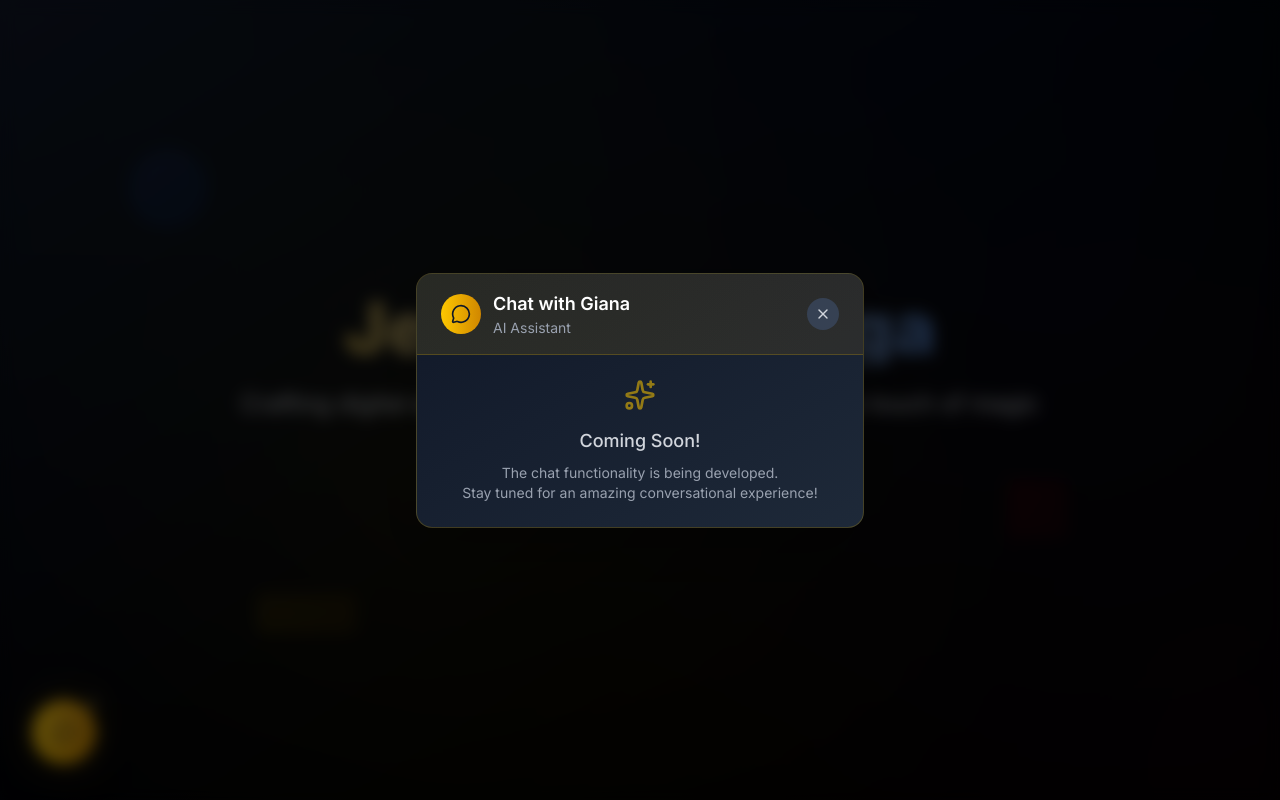
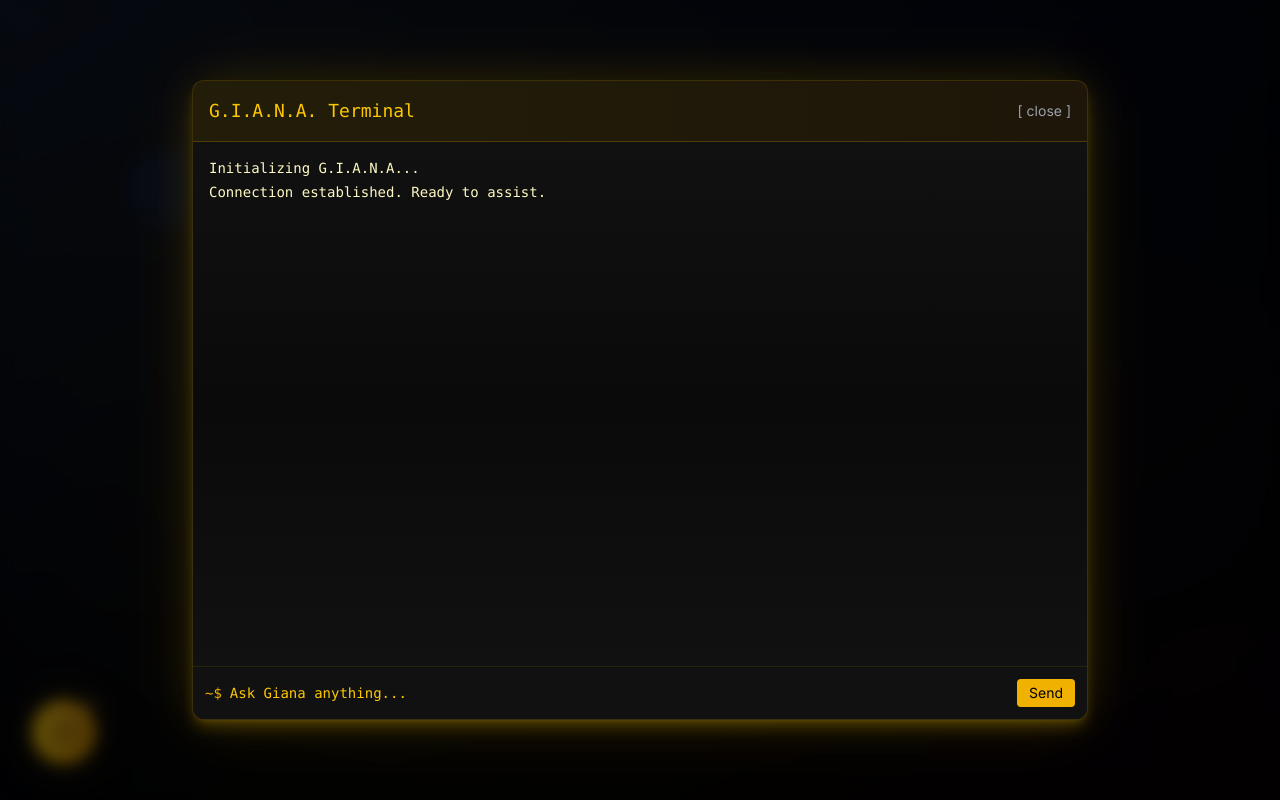
Before and after one commit to pacc-jean/portfolio-jealc, a Next.js app in the folder jealc/: page / in a window 1280 px wide. Both pictures are taken after a click on the button 64 px from the left and 732 px from the top of the page. Shown: the top 800 px of the page. Built offline with nearby package versions, Linux system fonts and the light colour scheme.

Commit message:
chat box terminal modal

```diff
--- a/jealc/src/app/components/GianaChatButton.tsx
+++ b/jealc/src/app/components/GianaChatButton.tsx
@@ -1,7 +1,11 @@
 'use client';
 
 import React, { useState, useEffect } from 'react';
-import { MessageCircle, X, Sparkles } from 'lucide-react';
+import { MessageCircle, Sparkles } from 'lucide-react';
+import dynamic from 'next/dynamic';
+
+// Dynamically import the terminal
+const GianaTerminal = dynamic(() => import('./GianaTerminal'), { ssr: false });
 
 const GianaChatButton: React.FC = () => {
   const [isHovered, setIsHovered] = useState(false);
@@ -9,11 +13,8 @@ const GianaChatButton: React.FC = () => {
   const [showPulse, setShowPulse] = useState(true);
   const [isModalOpen, setIsModalOpen] = useState(false);
 
-  // Hide pulse after initial attention-grabbing period
   useEffect(() => {
-    const timer = setTimeout(() => {
-      setShowPulse(false);
-    }, 8000);
+    const timer = setTimeout(() => setShowPulse(false), 8000);
     return () => clearTimeout(timer);
   }, []);
 
@@ -22,29 +23,22 @@ const GianaChatButton: React.FC = () => {
     setShowPulse(false);
   };
 
-  const handleClose = () => {
-    setIsModalOpen(false);
-  };
-
   return (
     <>
       {/* Floating Chat Button */}
       <div className="fixed bottom-8 left-8 z-50">
-        {/* Pulse Ring Animation */}
         {showPulse && (
           <div className="absolute inset-0 animate-ping">
             <div className="w-16 h-16 rounded-full bg-gradient-to-r from-yellow-400 to-yellow-600 opacity-30"></div>
           </div>
         )}
 
-        {/* Glow Effect */}
         <div
           className={`absolute inset-0 rounded-full bg-gradient-to-r from-yellow-400 to-yellow-600 opacity-20 blur-xl transition-all duration-300 ${
             isHovered ? 'opacity-40 scale-110' : ''
           }`}
         ></div>
 
-        {/* Main Button */}
         <button
           onClick={handleClick}
           onMouseEnter={() => setIsHovered(true)}
@@ -66,27 +60,19 @@ const GianaChatButton: React.FC = () => {
           `}
           aria-label="Open chat"
         >
-          {/* Background Pattern */}
           <div className="absolute inset-0 rounded-full bg-gradient-to-br from-white/10 to-transparent"></div>
 
-          {/* Icon Container */}
           <div className="absolute inset-0 flex items-center justify-center">
             <MessageCircle
               size={24}
-              className={`
-                text-gray-900 transition-all duration-300
-                ${isHovered ? 'scale-110' : ''}
-                ${isPressed ? 'scale-90' : ''}
-              `}
+              className={`text-gray-900 transition-all duration-300 ${
+                isHovered ? 'scale-110' : ''
+              } ${isPressed ? 'scale-90' : ''}`}
             />
           </div>
 
-          {/* Sparkle Effect */}
           <div className={`absolute -top-1 -right-1 transition-all duration-300 ${isHovered ? 'scale-110 rotate-12' : 'scale-100'}`}>
-            <Sparkles
-              size={12}
-              className="text-yellow-200 animate-pulse"
-            />
+            <Sparkles size={12} className="text-yellow-200 animate-pulse" />
           </div>
         </button>
 
@@ -108,43 +94,9 @@ const GianaChatButton: React.FC = () => {
 
       {/* Modal Overlay */}
       {isModalOpen && (
-        <div className="fixed inset-0 bg-black/60 backdrop-blur-sm z-50 flex items-center justify-center p-4">
-          <div className="bg-gradient-to-br from-gray-900 to-gray-800 rounded-2xl border border-yellow-400/20 shadow-2xl max-w-md w-full mx-4 overflow-hidden">
-            {/* Modal Header */}
-            <div className="bg-gradient-to-r from-yellow-400/10 to-yellow-600/10 px-6 py-4 border-b border-yellow-400/20">
-              <div className="flex items-center justify-between">
-                <div className="flex items-center gap-3">
-                  <div className="w-10 h-10 rounded-full bg-gradient-to-r from-yellow-400 to-yellow-600 flex items-center justify-center">
-                    <MessageCircle size={20} className="text-gray-900" />
-                  </div>
-                  <div>
-                    <h3 className="text-lg font-semibold text-white">Chat with Giana</h3>
-                    <p className="text-sm text-gray-400">AI Assistant</p>
-                  </div>
-                </div>
-                <button
-                  onClick={handleClose}
-                  className="w-8 h-8 rounded-full bg-gray-700 hover:bg-gray-600 flex items-center justify-center transition-colors duration-200"
-                >
-                  <X size={16} className="text-gray-300" />
-                </button>
-              </div>
-            </div>
-
-            {/* Modal Content */}
-            <div className="p-6">
-              <div className="text-center text-gray-300">
-                <div className="mb-4">
-                  <Sparkles size={32} className="text-yellow-400 mx-auto mb-2 animate-pulse" />
-                </div>
-                <p className="text-lg font-medium mb-2">Coming Soon!</p>
-                <p className="text-sm text-gray-400">
-                  The chat functionality is being developed.
-                  <br />
-                  Stay tuned for an amazing conversational experience!
-                </p>
-              </div>
-            </div>
+        <div className="fixed inset-0 bg-transparent backdrop-blur-sm z-50 flex items-center justify-center p-4">
+          <div className="relative w-full max-w-4xl h-[80vh] bg-[#0a0a0a] border border-yellow-400/20 rounded-xl shadow-lg overflow-hidden flex flex-col">
+            <GianaTerminal onClose={() => setIsModalOpen(false)} />
           </div>
         </div>
       )}
--- /dev/null
+++ b/jealc/src/app/components/GianaTerminal.tsx
@@ -0,0 +1,92 @@
+'use client';
+
+import React, { useEffect, useRef, useState } from 'react';
+
+interface GianaTerminalProps {
+  onClose: () => void;
+}
+
+const GianaTerminal: React.FC<GianaTerminalProps> = ({ onClose }) => {
+  const [input, setInput] = useState('');
+  const [messages, setMessages] = useState<string[]>([
+    'Initializing G.I.A.N.A...',
+    'Connection established. Ready to assist.',
+  ]);
+
+  const terminalRef = useRef<HTMLDivElement>(null);
+
+  useEffect(() => {
+    // Auto-scroll to bottom on new message
+    if (terminalRef.current) {
+      terminalRef.current.scrollTop = terminalRef.current.scrollHeight;
+    }
+  }, [messages]);
+
+  const handleSend = () => {
+    if (!input.trim()) return;
+    setMessages((prev) => [...prev, `> ${input}`]);
+    setInput('');
+  };
+
+  const handleKeyDown = (e: React.KeyboardEvent<HTMLInputElement>) => {
+    if (e.key === 'Enter') {
+      handleSend();
+    }
+  };
+
+  return (
+    <div className="fixed inset-0 z-50 flex items-center justify-center p-4 bg-black/60 backdrop-blur-sm">
+      <div className="relative w-full max-w-4xl h-[80vh]">
+        {/* Pulsating Glow Effect */}
+        <div className="absolute inset-0 bg-yellow-400/20 rounded-xl blur-xl animate-pulse"></div>
+        <div className="absolute inset-0 bg-yellow-500/10 rounded-xl blur-2xl animate-pulse" style={{animationDelay: '0.5s'}}></div>
+
+        {/* Main Terminal */}
+        <div className="relative w-full h-full bg-[#0a0a0a] border border-yellow-400/20 rounded-xl shadow-lg overflow-hidden flex flex-col shadow-yellow-400/20">
+          {/* Header */}
+          <div className="flex items-center justify-between p-4 bg-gradient-to-r from-yellow-400/10 to-yellow-600/10 border-b border-yellow-400/20">
+            <h2 className="text-yellow-400 font-mono text-lg">G.I.A.N.A. Terminal</h2>
+            <button
+              onClick={onClose}
+              className="text-sm text-gray-400 hover:text-white transition-colors duration-200"
+            >
+              [ close ]
+            </button>
+          </div>
+
+          {/* Terminal Output */}
+          <div
+            ref={terminalRef}
+            className="flex-1 p-4 overflow-y-auto font-mono text-sm text-yellow-100 bg-gradient-to-b from-[#111] via-[#0a0a0a] to-[#111] scroll-smooth"
+          >
+            {messages.map((msg, idx) => (
+              <div key={idx} className="mb-1">
+                {msg}
+              </div>
+            ))}
+          </div>
+
+          {/* Input */}
+          <div className="border-t border-yellow-400/10 p-3 bg-[#111] flex items-center gap-2">
+            <span className="text-yellow-500 font-mono text-sm">~$</span>
+            <input
+              className="flex-1 bg-transparent text-yellow-100 font-mono text-sm focus:outline-none placeholder:text-yellow-400"
+              placeholder="Ask Giana anything..."
+              value={input}
+              onChange={(e) => setInput(e.target.value)}
+              onKeyDown={handleKeyDown}
+            />
+            <button
+              onClick={handleSend}
+              className="px-3 py-1 bg-yellow-500 text-black rounded hover:bg-yellow-400 transition-colors text-sm"
+            >
+              Send
+            </button>
+          </div>
+        </div>
+      </div>
+    </div>
+  );
+};
+
+export default GianaTerminal;
```
